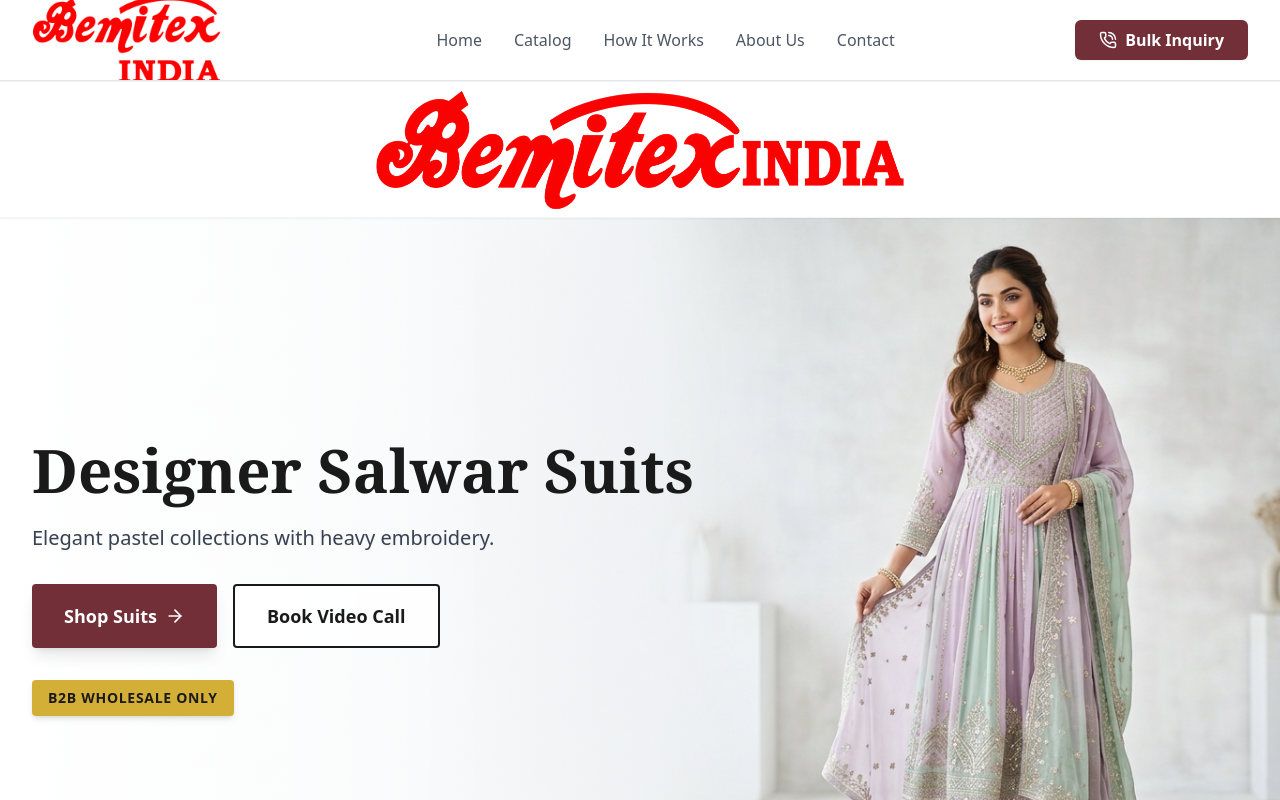
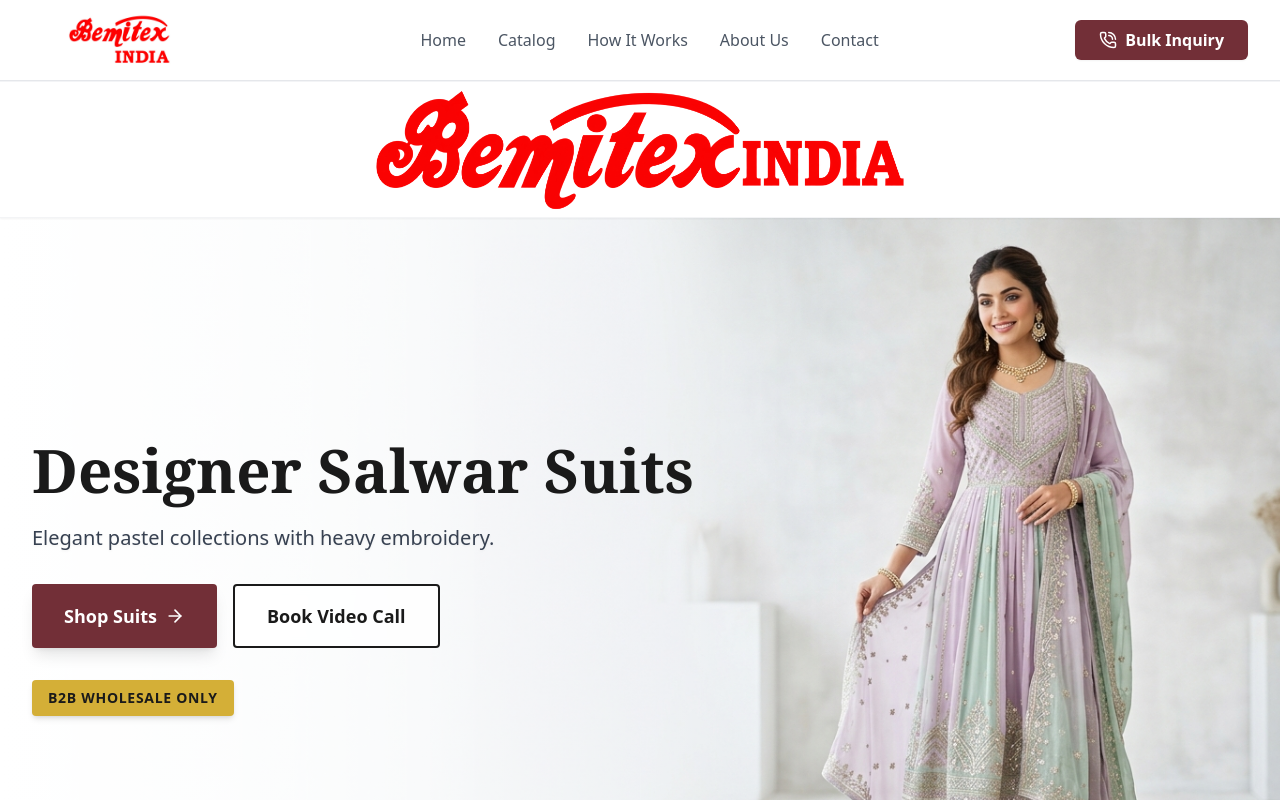
Before and after one commit to DigitechHarsh/bemitexindia, a Next.js app in the folder frontend/: page / in a window 1280 px wide. Shown: the top 800 px of the page. Built offline with nearby package versions, Linux system fonts and the light colour scheme; a web font is replaced by a local one.

Commit message:
Fix navbar logo cropping by removing scale and reducing intrinsic size

```diff
--- a/frontend/src/components/Navbar.tsx
+++ b/frontend/src/components/Navbar.tsx
@@ -18,12 +18,12 @@
           <div className="flex md:hidden w-full items-center justify-between">
             {/* Left: Logo */}
             <Link href="/" className="group block hover:scale-105 transition-transform flex-shrink-0 mr-4">
-              <div className="relative w-32 h-16 overflow-hidden">
+              <div className="relative w-28 h-12">
                 <Image
                   src="/logo.jpg"
                   alt="Bemitex Logo"
                   fill
-                  className="object-contain mix-blend-multiply scale-125 md:scale-150 origin-center"
+                  className="object-contain mix-blend-multiply"
                   priority
                 />
               </div>
@@ -47,14 +47,14 @@
           <div className="hidden md:flex w-full items-center justify-between">
 
             {/* Left: Logo */}
-            <div className="flex-shrink-0 flex items-center pr-8 overflow-hidden py-1">
+            <div className="flex-shrink-0 flex items-center pr-4">
               <Link href="/" className="group block hover:scale-105 transition-transform">
-                <div className="relative w-40 h-16 md:w-48 md:h-20 overflow-hidden">
+                <div className="relative w-36 h-14 md:w-44 md:h-16">
                   <Image
                     src="/logo.jpg"
                     alt="Bemitex Logo"
                     fill
-                    className="object-contain mix-blend-multiply scale-125 md:scale-150 origin-center"
+                    className="object-contain mix-blend-multiply"
                     priority
                   />
                 </div>
```
